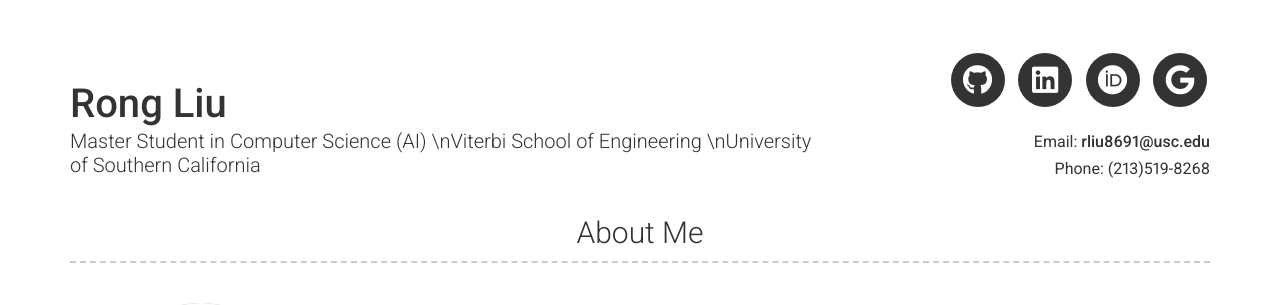
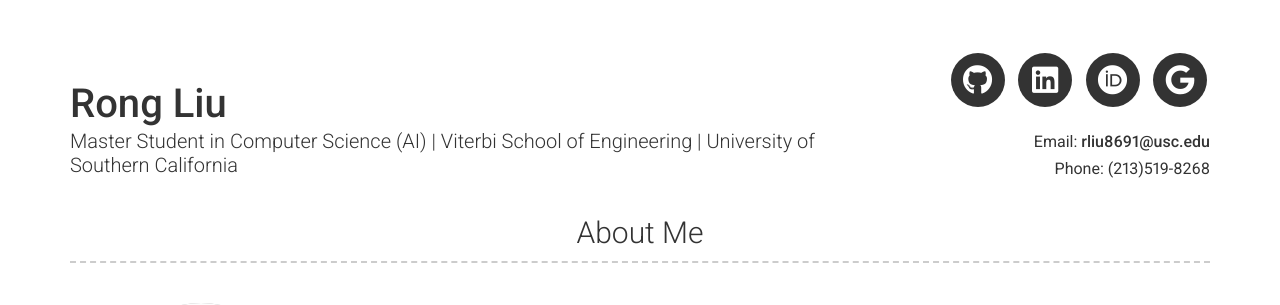
Before and after one commit to RongLiu-Leo/rongliu-leo.github.io, a Jekyll site: the page built from index.md, in a window 1280 px wide. Shown: the top 305 px of the page. Built offline with Jekyll 4.4.1, drawn with Linux system fonts in a browser that asks for light colours; nearby versions of some CDN libraries.

Commit message:
Update _config.yml

```diff
--- a/_config.yml
+++ b/_config.yml
@@ -7,7 +7,7 @@ version: 2
 
 # Personal info
 name: Rong Liu
-title: Master Student in Computer Science (AI) \nViterbi School of Engineering \nUniversity of Southern California
+title: Master Student in Computer Science (AI) | Viterbi School of Engineering | University of Southern California
 email: rliu8691@usc.edu
 # email_title: Email (Email title override)
 phone: (213)519-8268
```
